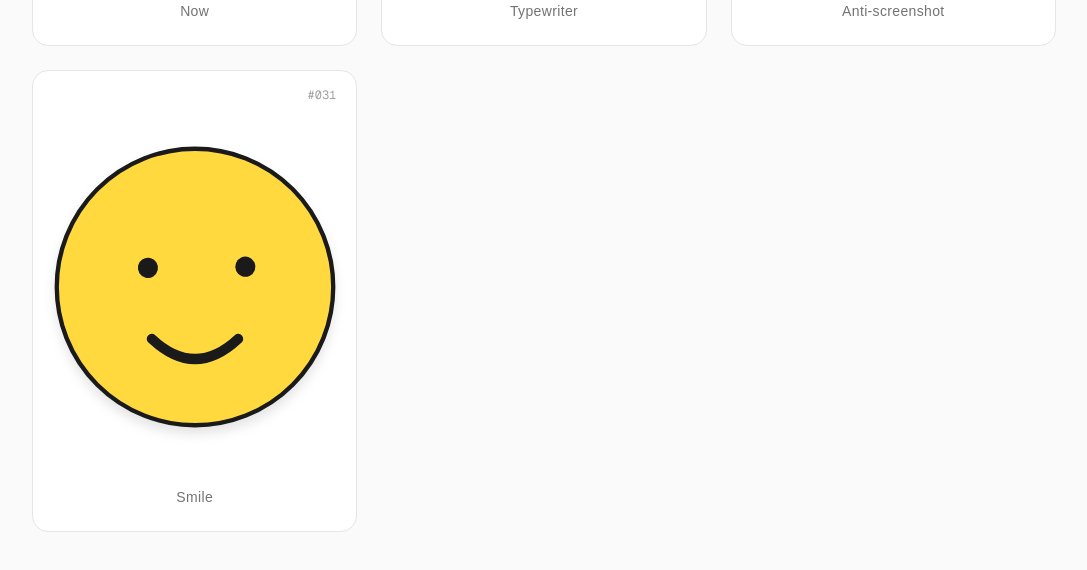
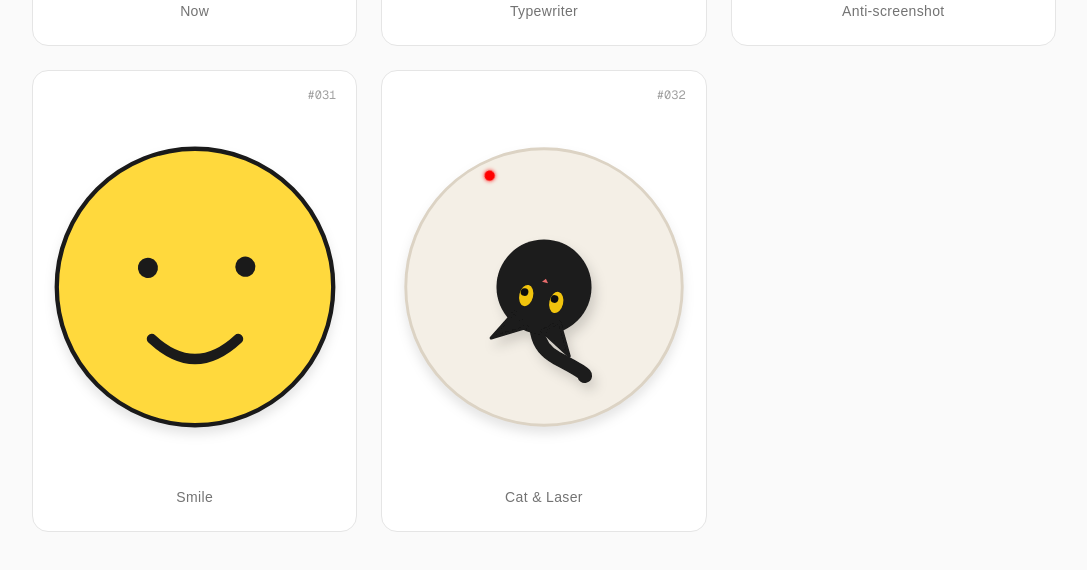
Before and after one commit to qing4132/clocks, a Next.js app: page / in a window 1280 px wide. Shown: the part 4886-5456 px from the top of the page, without its empty margins (96-1183 px from the left). Built offline with nearby package versions, Linux system fonts and the light colour scheme; no server answers.

Commit message:
feat: Add Cat Clock (032) focusing on head-tail time mapping and smooth laser tracking

```diff
--- /dev/null
+++ b/src/clocks/cat/CatClock.tsx
@@ -0,0 +1,118 @@
+"use client";
+
+import React from "react";
+import { useWallClock } from "../useWallClock";
+
+// High fidelity 30fps refresh for perfectly smooth continuous movement
+export function useSmoothCatAngles() {
+  const now = useWallClock(32);
+
+  if (!now) {
+    return {
+      now: null,
+      hourAngle: 0,
+      minuteAngle: 0,
+      secondAngle: 0,
+      px: 0,
+      py: 0,
+    };
+  }
+
+  const h = now.getHours() % 12;
+  const m = now.getMinutes();
+  const s = now.getSeconds();
+  const ms = now.getMilliseconds();
+
+  const sFloat = s + ms / 1000;
+  const minuteFloat = m + sFloat / 60;
+  const hourFloat = h + minuteFloat / 60;
+
+  const hourAngle = hourFloat * 30;
+  const minuteAngle = minuteFloat * 6;
+  const secondAngle = sFloat * 6;
+
+  // The head rotates with the Hour. Thus the tracking of the laser (Second)
+  // relative to the head is secondAngle - hourAngle.
+  const relativeAngle = secondAngle - hourAngle;
+  const thetaR = (relativeAngle * Math.PI) / 180;
+
+  const px = Math.sin(thetaR) * 2.5;
+  const py = -Math.cos(thetaR) * 2.5;
+
+  return {
+    now,
+    hourAngle,
+    minuteAngle,
+    secondAngle,
+    px,
+    py,
+  };
+}
+
+export default function CatClock() {
+  const { now, hourAngle, minuteAngle, secondAngle, px, py } = useSmoothCatAngles();
+
+  // Calculate scaled path from tailEnd 68 relative to original 77
+  const scale = 68 / 77;
+  const q1x = 32 * scale;
+  const q1y = -32 * scale;
+  const q2x = 14 * scale;
+  const q2y = -55 * scale;
+  const ty = -68;
+  const laserRadius = 86;
+
+  return (
+    <svg viewBox="-100 -100 200 200" className="w-72 h-72 sm:w-96 sm:h-96 drop-shadow-xl" role="img" aria-label="Cat clock">
+      <defs>
+        <filter id="laser-glow" x="-50%" y="-50%" width="200%" height="200%">
+          <feGaussianBlur stdDeviation="1.5" result="blur" />
+          <feMerge>
+            <feMergeNode in="blur" />
+            <feMergeNode in="SourceGraphic" />
+          </feMerge>
+        </filter>
+        <filter id="cat-shadow" x="-50%" y="-50%" width="200%" height="200%">
+          <feDropShadow dx="3" dy="5" stdDeviation="4" floodColor="#000" floodOpacity="0.15" />
+        </filter>
+      </defs>
+
+      {/* Carpet background */}
+      <circle cx="0" cy="0" r="96" fill="#F4EFE6" stroke="#dcd3c4" strokeWidth="2" />
+
+      {now && (
+        <g filter="url(#cat-shadow)">
+          {/* Tail = Minute */}
+          <g transform={`rotate(${minuteAngle})`}>
+            <path d={`M 0 0 Q ${q1x} ${q1y} ${q2x} ${q2y} T 0 ${ty}`} fill="none" stroke="#1a1a1a" strokeWidth="9.6" strokeLinecap="round" />
+          </g>
+
+          {/* Body */}
+          <circle cx="0" cy="0" r="33" fill="#1a1a1a" />
+
+          {/* Head = Hour */}
+          <g transform={`rotate(${hourAngle})`}>
+            <g transform="scale(1.07)">
+              <path d="M -15 -20 L -26 -40 L -5 -28 Z" fill="#1a1a1a" stroke="#1a1a1a" strokeWidth="2" strokeLinejoin="round" />
+              <path d="M 15 -20 L 26 -40 L 5 -28 Z" fill="#1a1a1a" stroke="#1a1a1a" strokeWidth="2" strokeLinejoin="round" />
+
+              <ellipse cx="-10" cy="-8" rx="4.5" ry="7" fill="#f1c40f" />
+              <circle cx={-10 + Number(px)} cy={-8 + Number(py)} r="2.5" fill="#111" />
+
+              <ellipse cx="10" cy="-8" rx="4.5" ry="7" fill="#f1c40f" />
+              <circle cx={10 + Number(px)} cy={-8 + Number(py)} r="2.5" fill="#111" />
+
+              <polygon points="-2,3 2,3 0,5.5" fill="#ff7675" opacity="0.9" />
+            </g>
+          </g>
+        </g>
+      )}
+
+      {/* Laser = Second */}
+      {now && (
+        <g transform={`rotate(${secondAngle})`}>
+          <circle cx="0" cy={-laserRadius} r="3.5" fill="#ff0000" filter="url(#laser-glow)" />
+        </g>
+      )}
+    </svg>
+  );
+}
--- a/src/clocks/registry.ts
+++ b/src/clocks/registry.ts
@@ -18,6 +18,8 @@ import {
   BreathingBlossom,
 } from "./breathing-blossom/variants";
 import RemainingClock from "./remaining/RemainingClock";
+import CatClock from "./cat/CatClock";
+
 import CenturySandClock from "./century/CenturySandClock";
 import { GameOfLifeClock } from "./game-of-life/variants";
 import DecimalClock from "./decimal/DecimalClock";
@@ -272,7 +274,10 @@ export const clocks: ClockEntry[] = [
       "整块方屏都是动态黑白噪点，时间 HH:MM 由同样的噪点构成——所以任何一帧、也就是任何一张截图，都只是一片随机雪花，拍不下时间。只有相对运动才把数字勈出来：数字那片噪点向左漂移、背景向右漂移，于是你读出时间；一停下就消失在噪点里。每个点要么黑、要么背景色。",
     Component: AntiScreenshotClock,
   },
+
+
   {
+
     slug: "smile",
     name: "笑脸",
     nameEn: "Smile",
@@ -280,6 +285,13 @@ export const clocks: ClockEntry[] = [
       "一张黄底黑边的圆脸：底部一段窄窄的浅笑，嘴角正好落在两只眼睛的正下方。没有眼眶，只有两颗黑色圆点作眼球——左眼是时针、右眼是分针，各自绕自己的眼位画一个小圆。于是每一分钟，两只眼睛都在不同方向地看，一天下来这张脸悄悄换过成千上万种滑稽表情。",
     Component: SmileClock,
   },
+  {
+    slug: "cat",
+    name: "黑猫戏球",
+    nameEn: "Cat & Laser",
+    description: "用拟物的手法演绎极其生动的表盘：毛茸茸的脑袋指向当前的「小时」，它会随着时间流逝缓缓扭动脖子；一条柔顺的短尾巴伸向外指示当前的「分钟」，上蹿下跳的红外激光点是秒针。黑猫的头永远平滑追踪，但它瞪大的瞳孔会不断地去捕捉激射的激光点。",
+    Component: CatClock,
+  },
 ];
 
 export function getClock(slug: string): ClockEntry | undefined {
```
